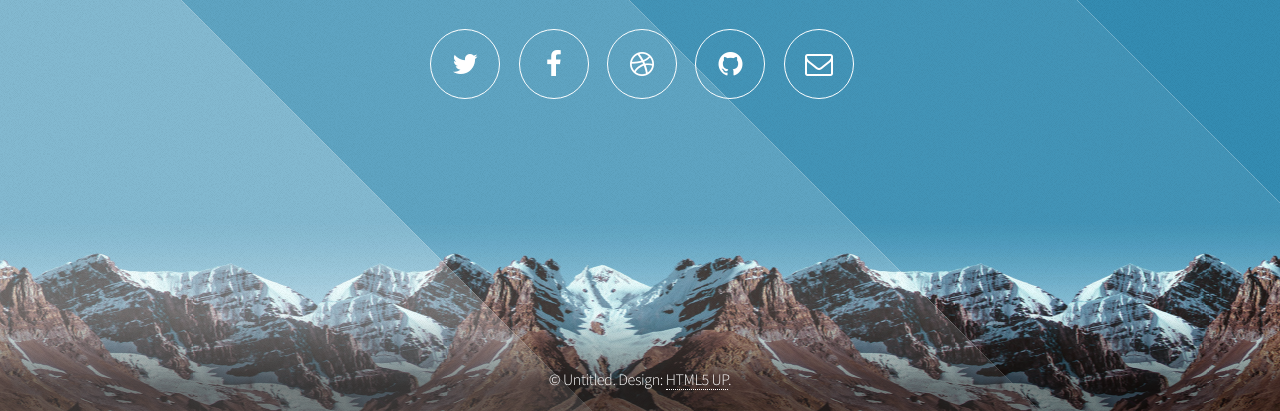
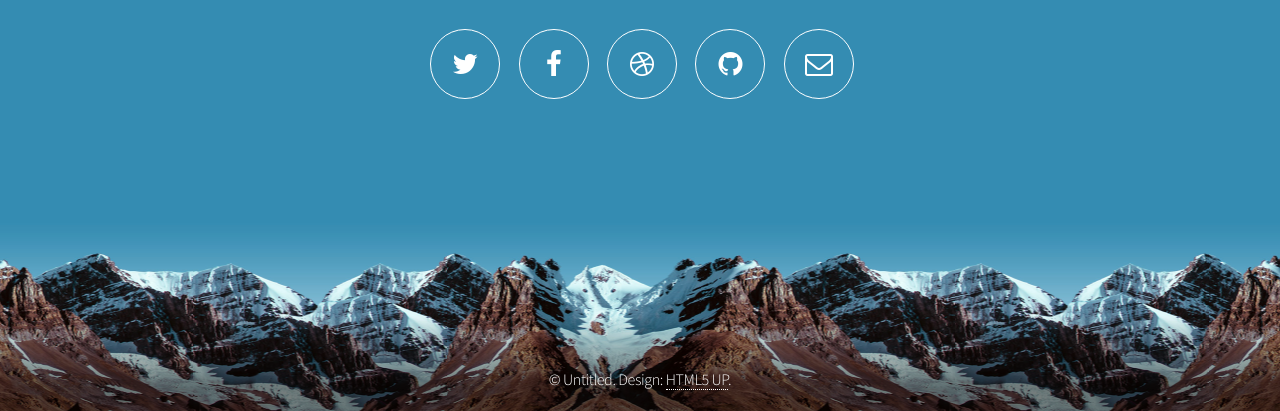
Before and after one commit to ramonemunoz/Personal-Website, a plain HTML site: page index.html in a window 1280 px wide. Shown: the part 389-800 px from the top of the page. Drawn offline with Linux system fonts and the light colour scheme.

Commit message:
test test

```diff
--- a/index.html
+++ b/index.html
@@ -25,7 +25,6 @@
 	<body class="loading">
 		<div id="wrapper">
 			<div id="bg"></div>
-			<div id="overlay"></div>
 			<div id="main">
 
 				<!-- Header -->
```
Also changed, not shown: ICENSE.txt (added).
